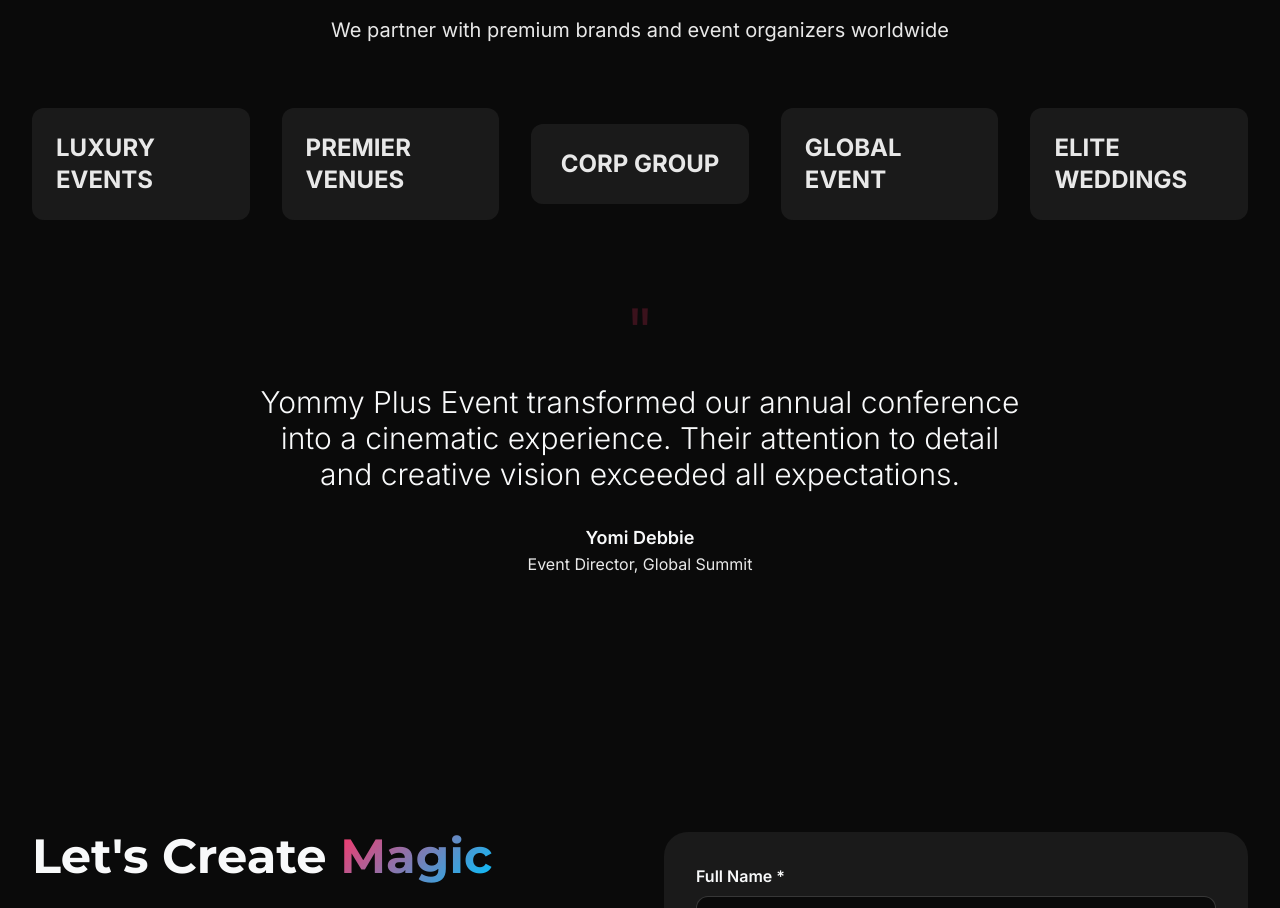
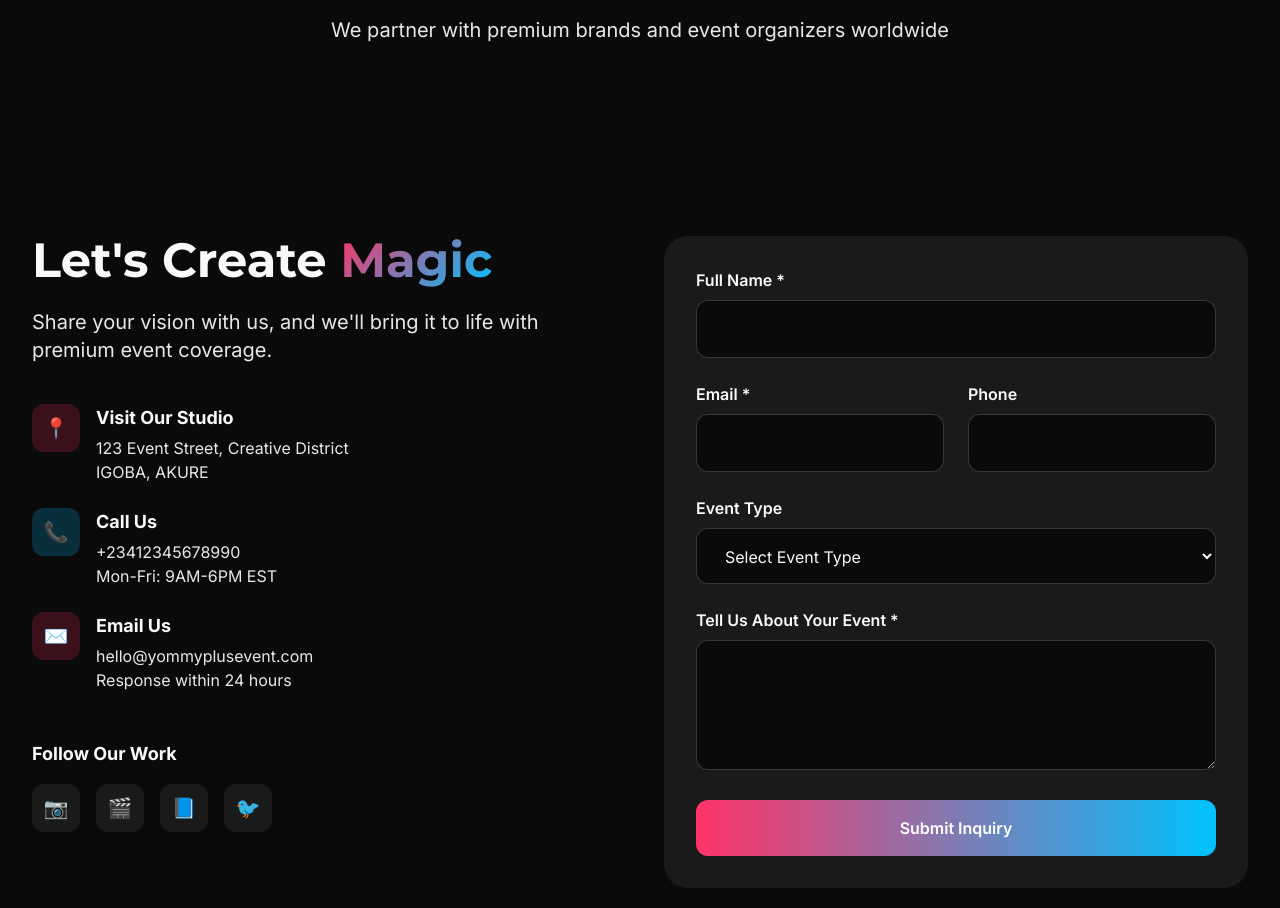
Before and after one commit to Olufummy/yplusevent, a plain HTML site: page index.html in a window 1280 px wide. Shown: the part 4424-5332 px from the top of the page. Drawn offline with nearby package versions, Linux system fonts and the light colour scheme.

Commit message:
update test

```diff
--- a/index.html
+++ b/index.html
@@ -526,7 +526,7 @@
             </div>
 
             <!-- Partner Logos Grid -->
-            <div class="grid grid-cols-2 md:grid-cols-4 lg:grid-cols-5 gap-8 items-center">
+            <!-- <div class="grid grid-cols-2 md:grid-cols-4 lg:grid-cols-5 gap-8 items-center">
                 <div class="flex items-center justify-center p-6 bg-dark-light rounded-xl hover:scale-105 transition-transform duration-300 grayscale hover:grayscale-0">
                     <span class="text-2xl font-bold text-light-gray">LUXURY EVENTS</span>
                 </div>
@@ -542,10 +542,10 @@
                 <div class="flex items-center justify-center p-6 bg-dark-light rounded-xl hover:scale-105 transition-transform duration-300 grayscale hover:grayscale-0">
                     <span class="text-2xl font-bold text-light-gray">ELITE WEDDINGS</span>
                 </div>
-            </div>
+            </div> -->
 
             <!-- Testimonial -->
-            <div class="mt-20 max-w-3xl mx-auto text-center">
+            <!-- <div class="mt-20 max-w-3xl mx-auto text-center">
                 <div class="text-6xl text-primary/20 mb-6">"</div>
                 <p class="text-2xl md:text-3xl font-light mb-8">
                     Yommy Plus Event transformed our annual conference into a cinematic experience.
@@ -554,7 +554,7 @@
                 <div class="font-semibold text-lg">Yomi Debbie</div>
                 <div class="text-light-gray">Event Director, Global Summit</div>
             </div>
-        </section>
+        </section> -->
 
           <!-- Contact Section -->
         <section id="contact" class="py-20 md:py-32">
```
